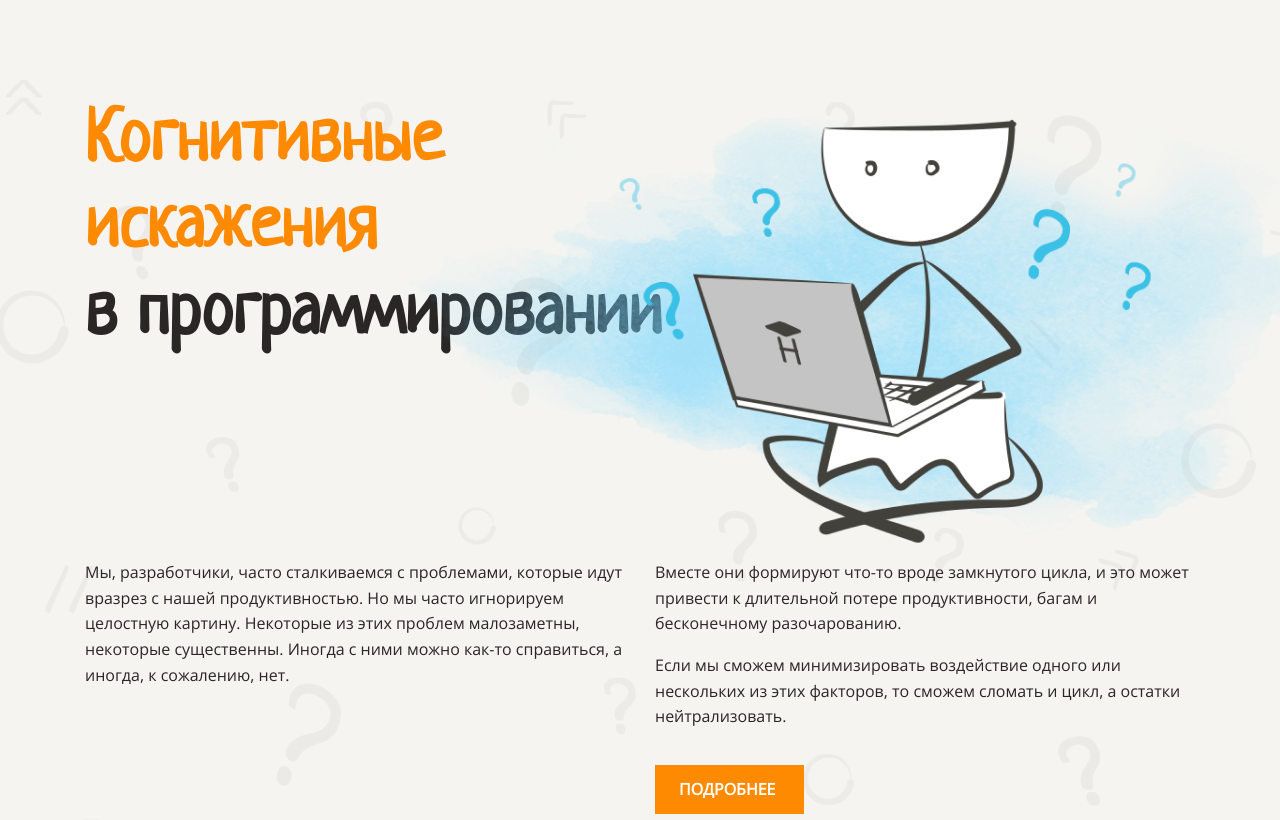
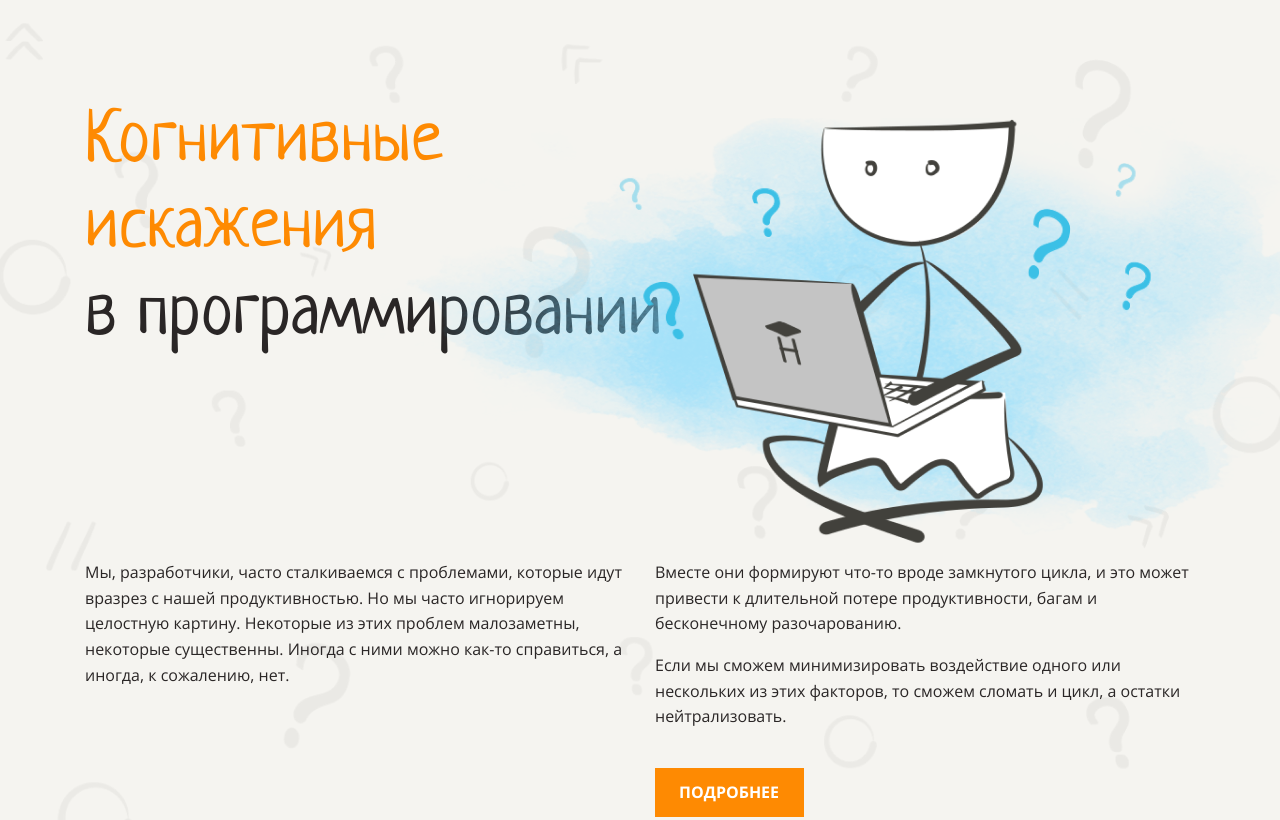
Before and after one commit to sistertwisted/layout-designer-project-lvl1, a website: page src/index.html in a window 1280 px wide. Shown: the top 820 px of the page. Drawn offline with Linux system fonts and the light colour scheme.

Commit message:
refactoring

```diff
--- a/src/index.html
+++ b/src/index.html
@@ -11,7 +11,7 @@
 </head>
 
 <body>
-    <header class="header bg-color-light">
+    <header class="header bg-color-light padding-top-10 padding-0">
         <div class="container">
             <h1 class="margin-top-100 margin-bottom-185 color-orange h1">
                 Когнитивные
@@ -52,8 +52,8 @@
         <p class="padding-10">
             Что такое когнитивные искажения. Petrovna Channel
         </p>
-        <iframe class="video" width="919" height="569" src="https://www.youtube.com/embed/jie9AizBqss"
-            allowfullscreen></iframe>
+        <iframe class="video" width="919" height="569" src="https://www.youtube.com/embed/jie9AizBqss" allowfullscreen
+            frameborder="0"></iframe>
     </section>
     <div class="navigation bg-dark" id="navigation">
         <div class="container container-nav">
@@ -274,8 +274,7 @@
             </div>
         </section>
     </main>
-    <footer>
-        <div class="container">
+    <footer class="container">
         <div class="footer-subscribe">
             <h3 class="margin-0 h3">Хотите узнать больше?<br>Подпишитесь на обновления</h3>
             <div class="footer-flex">
@@ -288,9 +287,9 @@
         </div>
         <div class="contacts">
             <p>© 2022 Alisa Lobanova</p>
-                <p>По материалам статьи <a href="https://medium.com/hackernoon/cognitive-biases-in-programming-5e937707c27b" class="link-blue"> Yash Ranadive Cognitive Biases in Programming</a></p>
+            <p>По материалам статьи <a href="https://medium.com/hackernoon/cognitive-biases-in-programming-5e937707c27b"
+                    class="link-blue"> Yash Ranadive Cognitive Biases in Programming</a></p>
             <p><a href="https://ru.hexlet.io" class="link-blue">Курсы программирования Hexlet</a></p>
-            </div>
         </div>
     </footer>
 </body>
--- a/src/styles/style.css
+++ b/src/styles/style.css
@@ -20,6 +20,12 @@
   src: url("../assets/fonts/OpenSans-Regular.ttf");
 }
 
+@font-face {
+  font-family: "Open Sans";
+  font-weight: 700;
+  src: url("../assets/fonts/OpenSans-Bold.ttf");
+}
+
 body {
   color: #2a2626;
   font-size: 16px;
@@ -29,6 +35,7 @@ body {
 
 .h1 {
   font-size: 72px;
+  font-weight: 400;
   font-family: Neucha, sans-serif;
   line-height: 1.2em;
 }
@@ -89,12 +96,16 @@ body {
   background-color: var(--light);
 }
 
+.navigation {
+  position: relative;
+}
+
 .navigation::before {
   position: absolute;
-
+  top: -17px;
   content: "";
   width: 100%;
-  height: 107%;
+  height: 102%;
 
   background-color: var(--maindark);
 }
@@ -108,18 +119,6 @@ body {
 
   width: 100%;
   background-color: var(--light);
-}
-
-.bg-color-light::before {
-  position: absolute;
-  width: 100%;
-  height: 100%;
-  background-image: url("../img/background-pattern.png");
-  background-repeat: no-repeat;
-  background-size: cover;
-
-  content: "";
-  opacity: 0.9;
 }
 
 .columns {
@@ -176,6 +175,7 @@ body {
   width: 101px;
   padding: 12px 24px;
   color: white;
+margin-top: 38px;
 
   font-weight: 700;
   font-size: 16px;
@@ -276,6 +276,11 @@ h3.color-orange {
   background-repeat: no-repeat;
   background-size: cover;
 }
+
+.padding-0 {
+  padding-top: 0;
+}
+
 
 .section-title {
   margin: 0;
```
Also changed, not shown: src/assets/fonts/OpenSans-Bold.ttf (added), 1 other file. Lines whose indentation alone changed are shown as unchanged.
